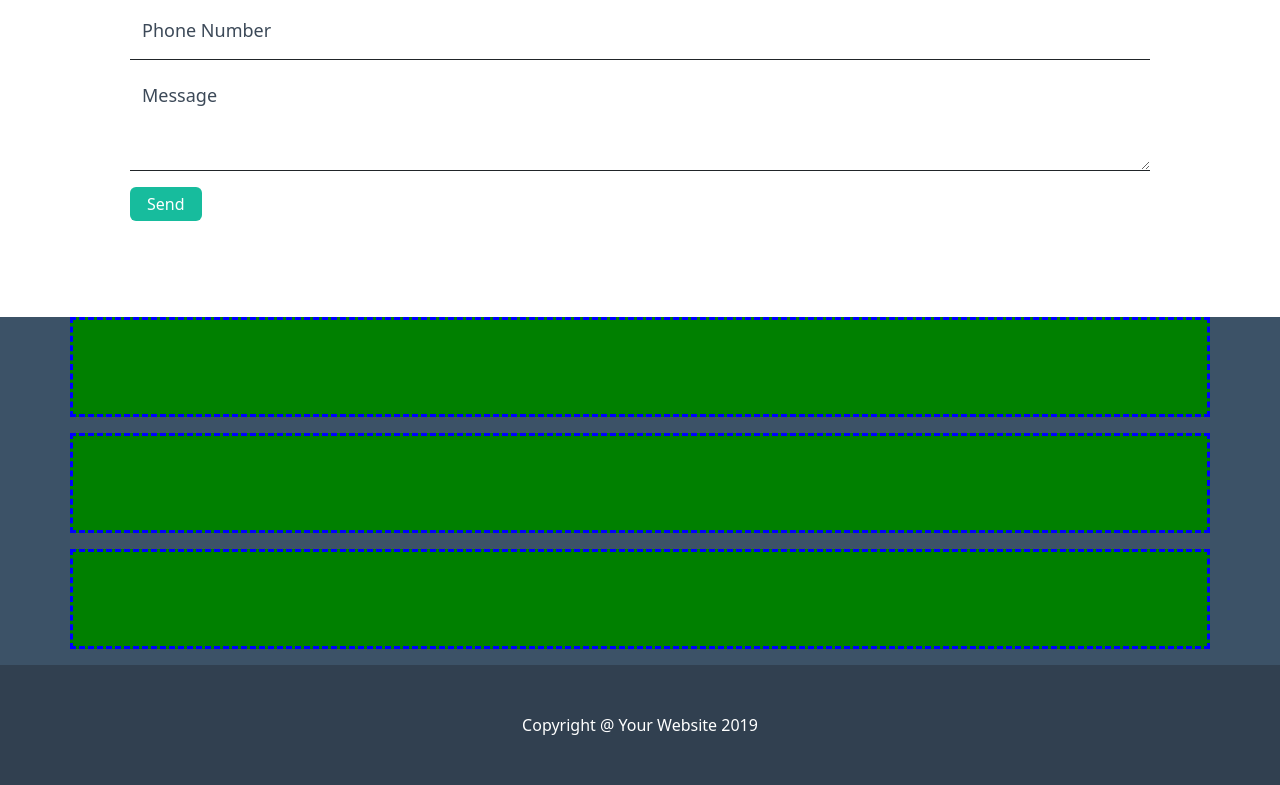
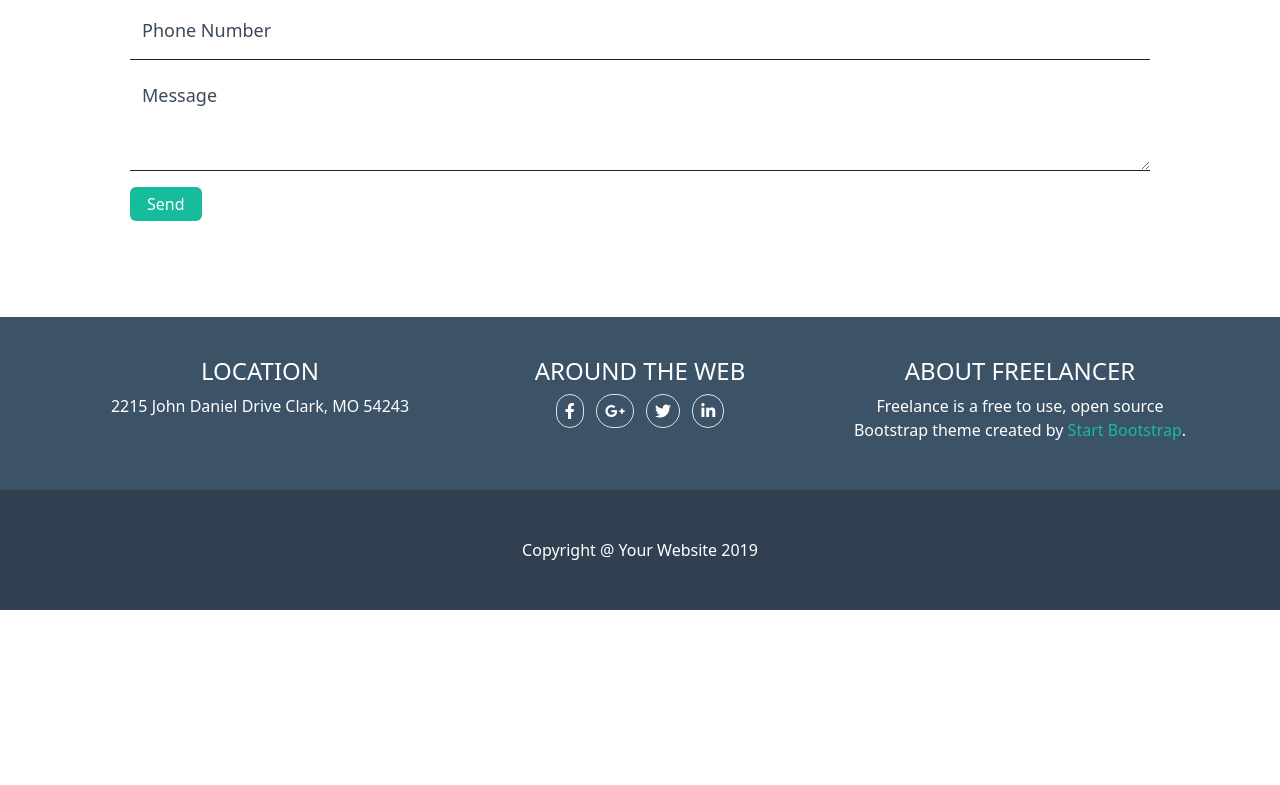
Before and after one commit to Massimiliano214/html-css-bootstrap-freelancer, a plain HTML site: page index.html in a window 1280 px wide. Shown: the part 2086-2871 px from the top of the page. After the commit the page ends 2696 px from the top, so only its background shows below. Drawn offline with nearby package versions, Linux system fonts and the light colour scheme.

Commit message:
footer layouts

```diff
--- a/css/style.css
+++ b/css/style.css
@@ -1,17 +1,3 @@
-/* debug */
-
-.debug_height_2 {
-    height: 100px;
-    background-color: green;
-    margin-bottom: 1rem;
-    border: dashed 3px blue;
-}
-
-
-.margin_top {
-    margin-top: 4rem;
-}
-/* fine debug */
 
 :root {
     --header-col: #314050;
@@ -69,6 +55,10 @@
     background-color: var(--about-col);
 }
 
+
+.ms_text_col {
+    color: var(--about-col);
+}
 .footer_top {
     background-color: var(--footer-top);
     color: var(--white);
--- a/index.html
+++ b/index.html
@@ -164,17 +164,23 @@
     <footer>
         <div class="footer_top">
             <div class="container text-center">
-                <div class="row">
-                    <div class="col-12 col-4 debug_height_2">
-
+                <div class="row pt-3 pb-5">
+                    <div class="col-12 col-md-4">
+                        <h4 class="pt-4">LOCATION</h4>
+                        <span class="fw-lighter">2215 John Daniel Drive Clark, MO 54243</span>
                     </div>
 
-                    <div class="col-12 col-4 debug_height_2">
-
+                    <div class="col-12 col-md-4">
+                        <h4 class="pt-4">AROUND THE WEB</h4>
+                        <i class="text-white mx-1 p-2 border rounded-5 fa-brands fa-facebook-f"></i>
+                        <i class="text-white mx-1 p-2 border rounded-5 fa-brands fa-google-plus-g"></i>
+                        <i class="text-white mx-1 p-2 border rounded-5 fa-brands fa-twitter"></i>
+                        <i class="text-white mx-1 p-2 border rounded-5 fa-brands fa-linkedin-in"></i>
                     </div>
 
-                    <div class="col-12 col-4 debug_height_2">
-
+                    <div class="col-12 col-md-4">
+                        <h4 class="pt-4">ABOUT FREELANCER</h4>
+                        <span class="fw-lighter">Freelance is a free to use, open source Bootstrap theme created by <span class="ms_text_col">Start Bootstrap</span>.</span>
                     </div>
                 </div>
             </div>
@@ -183,7 +189,7 @@
         <div class="footer_bottom">
             <div class="container text-center">
                 <div class="footer_bottom p-5">
-                    Copyright @ Your Website 2019
+                    <span>Copyright @ Your Website 2019</span>
                 </div>
             </div>
         </div>
```
